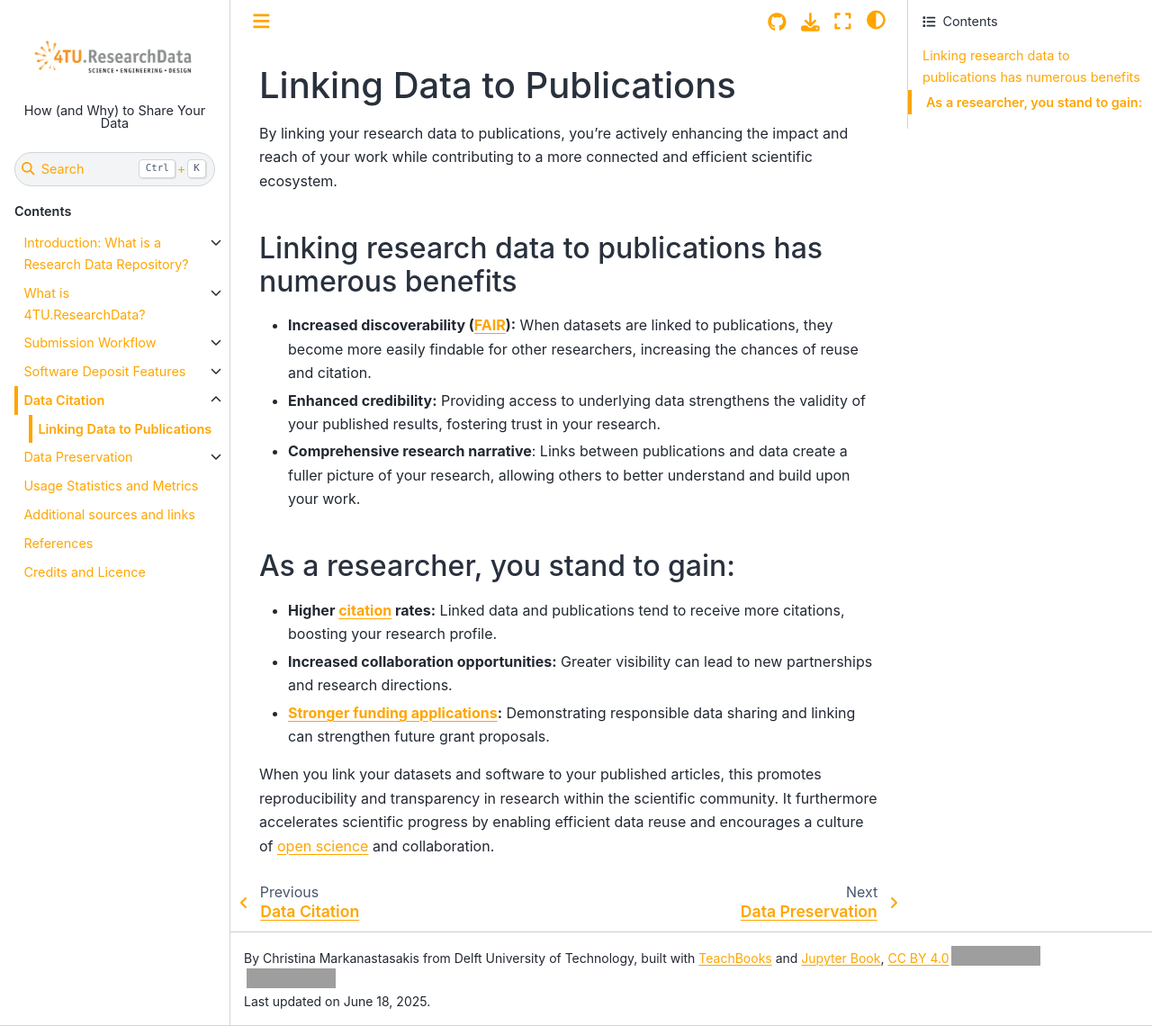
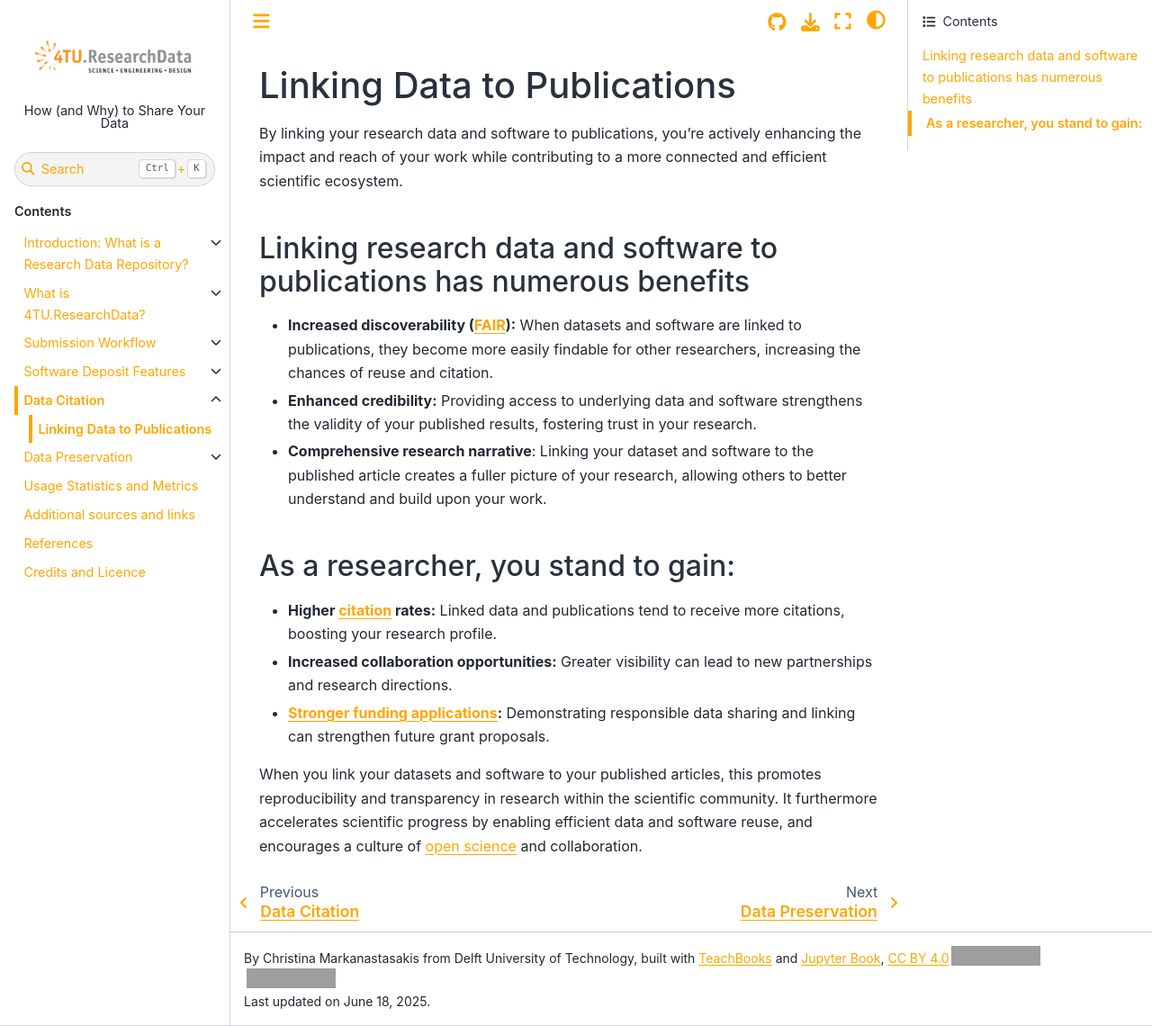
Before and after one commit to TUDelft-books/FAIR4TU_Submission_Help, a Jupyter Book: the page built from book/citing_data/linking_data_to_publications.md, in a window 1280 px wide and 1140 px high. Shown: the whole window at 90% size. Built offline with Jupyter Book 1.0.4 settings and Sphinx 7.4.7 and the Sphinx Book theme 1.1.4, drawn with Linux system fonts in a browser that asks for light colours; pages that are not in the unit, such as notebooks, are missing from menus; comment, search, counter and statistics services are not loaded; grey boxes are pictures that could not be loaded.

Commit message:
Update linking_data_to_publications.md

```diff
--- a/book/citing_data/linking_data_to_publications.md
+++ b/book/citing_data/linking_data_to_publications.md
@@ -1,12 +1,12 @@
 # Linking Data to Publications
 
-By linking your research data to publications, you're actively enhancing the impact and reach of your work while contributing to a more connected and efficient scientific ecosystem.
+By linking your research data and software to publications, you're actively enhancing the impact and reach of your work while contributing to a more connected and efficient scientific ecosystem.
 
-## Linking research data to publications has numerous benefits
+## Linking research data and software to publications has numerous benefits
 
-- **Increased discoverability ([FAIR](/introduction/fair_data_and_software)):** When datasets are linked to publications, they become more easily findable for other researchers, increasing the chances of reuse and citation.
-- **Enhanced credibility:** Providing access to underlying data strengthens the validity of your published results, fostering trust in your research.
-- **Comprehensive research narrative**: Links between publications and data create a fuller picture of your research, allowing others to better understand and build upon your work.
+- **Increased discoverability ([FAIR](/introduction/fair_data_and_software)):** When datasets and software are linked to publications, they become more easily findable for other researchers, increasing the chances of reuse and citation.
+- **Enhanced credibility:** Providing access to underlying data and software strengthens the validity of your published results, fostering trust in your research.
+- **Comprehensive research narrative**: Linking your dataset and software to the published article creates a fuller picture of your research, allowing others to better understand and build upon your work.
 
 ## As a researcher, you stand to gain:
 
@@ -14,4 +14,4 @@ By linking your research data to publications, you're actively enhancing the imp
 - **Increased collaboration opportunities:** Greater visibility can lead to new partnerships and research directions.
 - **[Stronger funding applications](/introduction/funders_and_journals):** Demonstrating responsible data sharing and linking can strengthen future grant proposals.
 
-When you link your datasets and software to your published articles, this promotes reproducibility and transparency in research within the scientific community. It furthermore accelerates scientific progress by enabling efficient data reuse and encourages a culture of [open science](https://www.openscience.nl/en) and collaboration.
+When you link your datasets and software to your published articles, this promotes reproducibility and transparency in research within the scientific community. It furthermore accelerates scientific progress by enabling efficient data and software reuse, and encourages a culture of [open science](https://www.openscience.nl/en) and collaboration.
```
